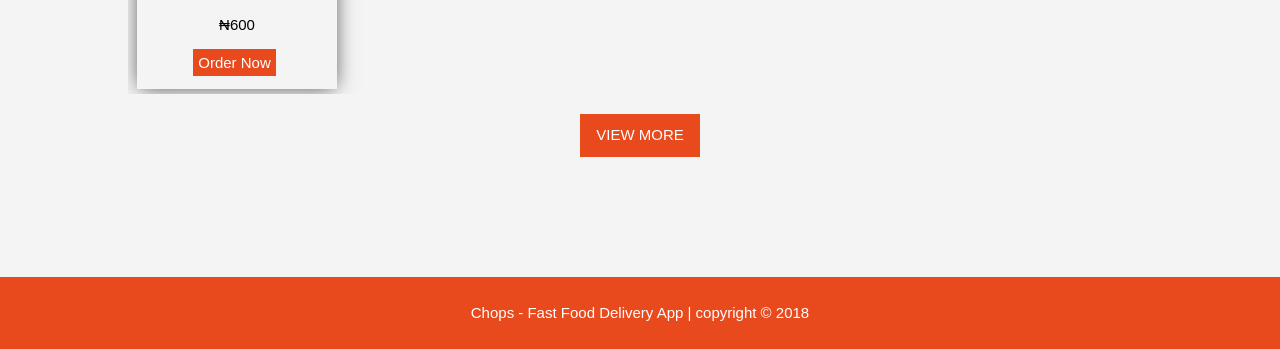
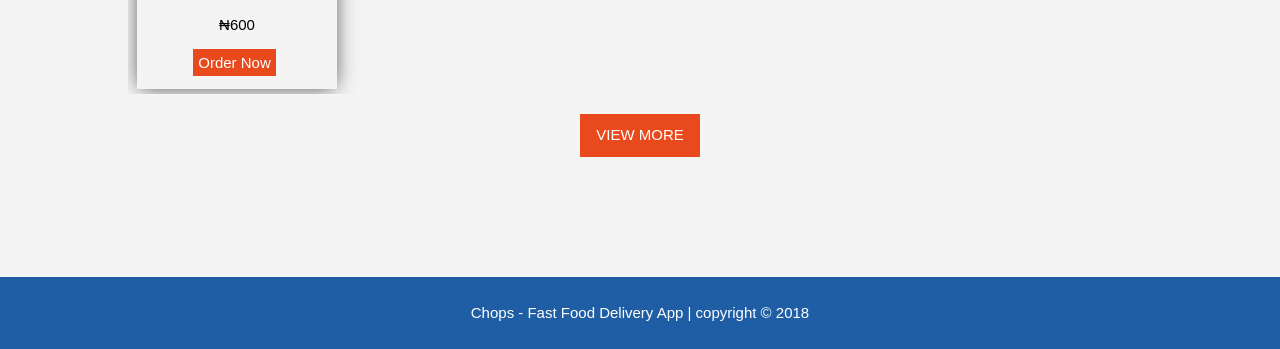
Before and after one commit to ekpangmichael/Fast-Food-Delivery-App, a plain HTML site: page index.html in a window 1280 px wide. Shown: the part 1716-2065 px from the top of the page. Drawn offline with Linux system fonts and the light colour scheme.

Commit message:
Change footer colour to blue #160754541

```diff
--- a/css/style.css
+++ b/css/style.css
@@ -241,7 +241,7 @@ footer{
 	padding:10px 0 10px 0;
 	margin-top: 20px;
 	color: #ffffff;
-	background-color: #e8491d;
+	background-color: #1f5ea4;
 	text-align: center;
 	width: 100%;
 }
```
